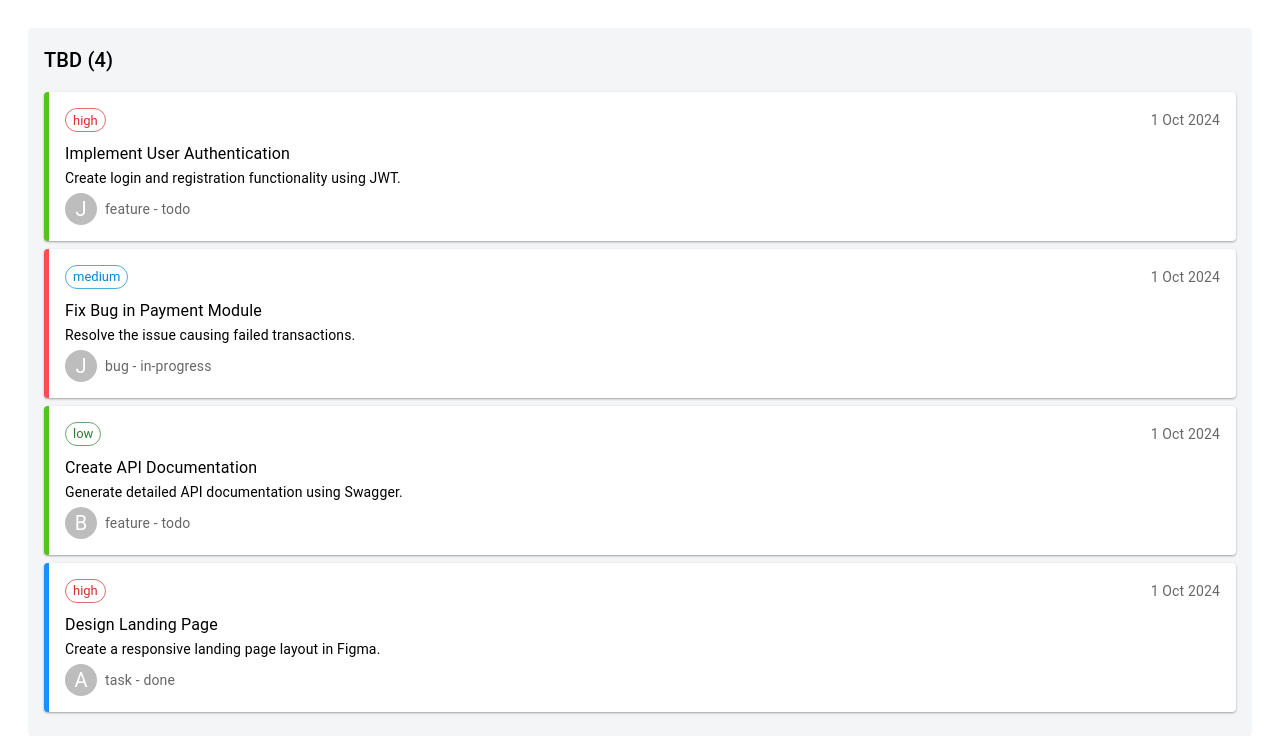
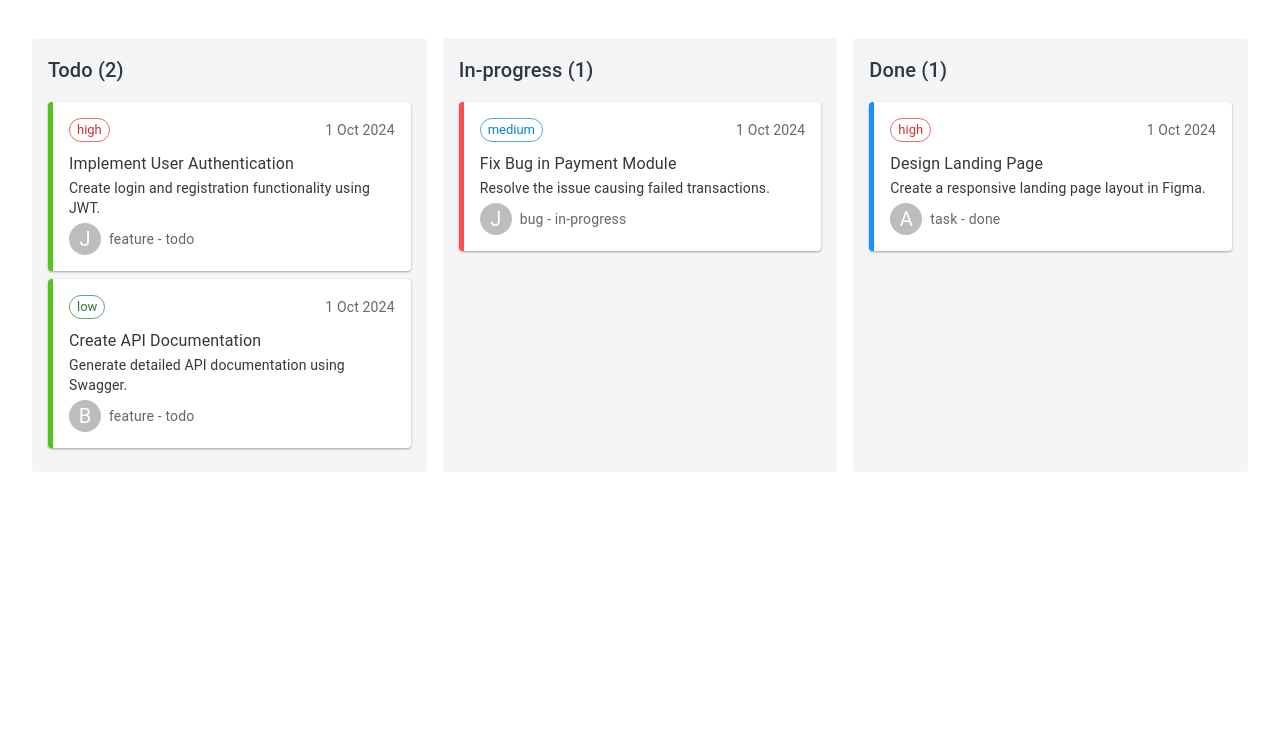
Before and after one commit to dmytro-iovenko/kanban-board, a React (Vite) app: page / in a window 1280 px wide. Shown: the top 754 px of the page. Built offline with nearby package versions, Linux system fonts and the light colour scheme.

Commit message:
add board

```diff
--- a/package.json
+++ b/package.json
@@ -12,6 +12,7 @@
   "dependencies": {
     "@emotion/react": "^11.13.3",
     "@emotion/styled": "^11.13.0",
+    "@mui/joy": "^5.0.0-beta.48",
     "@mui/material": "^6.1.1",
     "react": "^18.3.1",
     "react-dom": "^18.3.1",
--- a/src/App.jsx
+++ b/src/App.jsx
@@ -1,14 +1,15 @@
-import React, { useState } from 'react';
-import initialTasks from './data/initialData';
-import TaskList from './components/TaskList';
+import React, { useState } from "react";
+import initialTasks from "./data/initialData";
+import KanbanBoard from "./components/KanbanBoard";
+import { Box } from "@mui/joy";
 
 const App = () => {
   const [tasks, setTasks] = useState(initialTasks);
 
   return (
-    <div style={{ padding: '20px' }}>
-      <TaskList tasks={tasks} setTasks={setTasks} />
-    </div>
+    <Box p={3}>
+      <KanbanBoard tasks={tasks} />
+    </Box>
   );
 };
 
--- /dev/null
+++ b/src/components/KanbanBoard.jsx
@@ -0,0 +1,23 @@
+import { List } from "@mui/joy";
+import TaskList from "./TaskList";
+
+export default function Board({ tasks }) {
+  const statuses = ["todo", "in-progress", "done"];
+  const groupedTasks = statuses.map((status) => ({
+    status,
+    tasks: tasks.filter((task) => task.status === status),
+  }));
+
+  return (
+    <List
+      sx={{
+        display: "grid",
+        gridTemplateColumns: "repeat(auto-fill, minmax(300px, 1fr))",
+        gap: 2,
+      }}>
+      {groupedTasks.map(({ status, tasks }) => (
+        <TaskList key={status} status={status} tasks={tasks} />
+      ))}
+    </List>
+  );
+}
```
Also changed, not shown: 1 other file (tests, documents, lock files or other folders).
